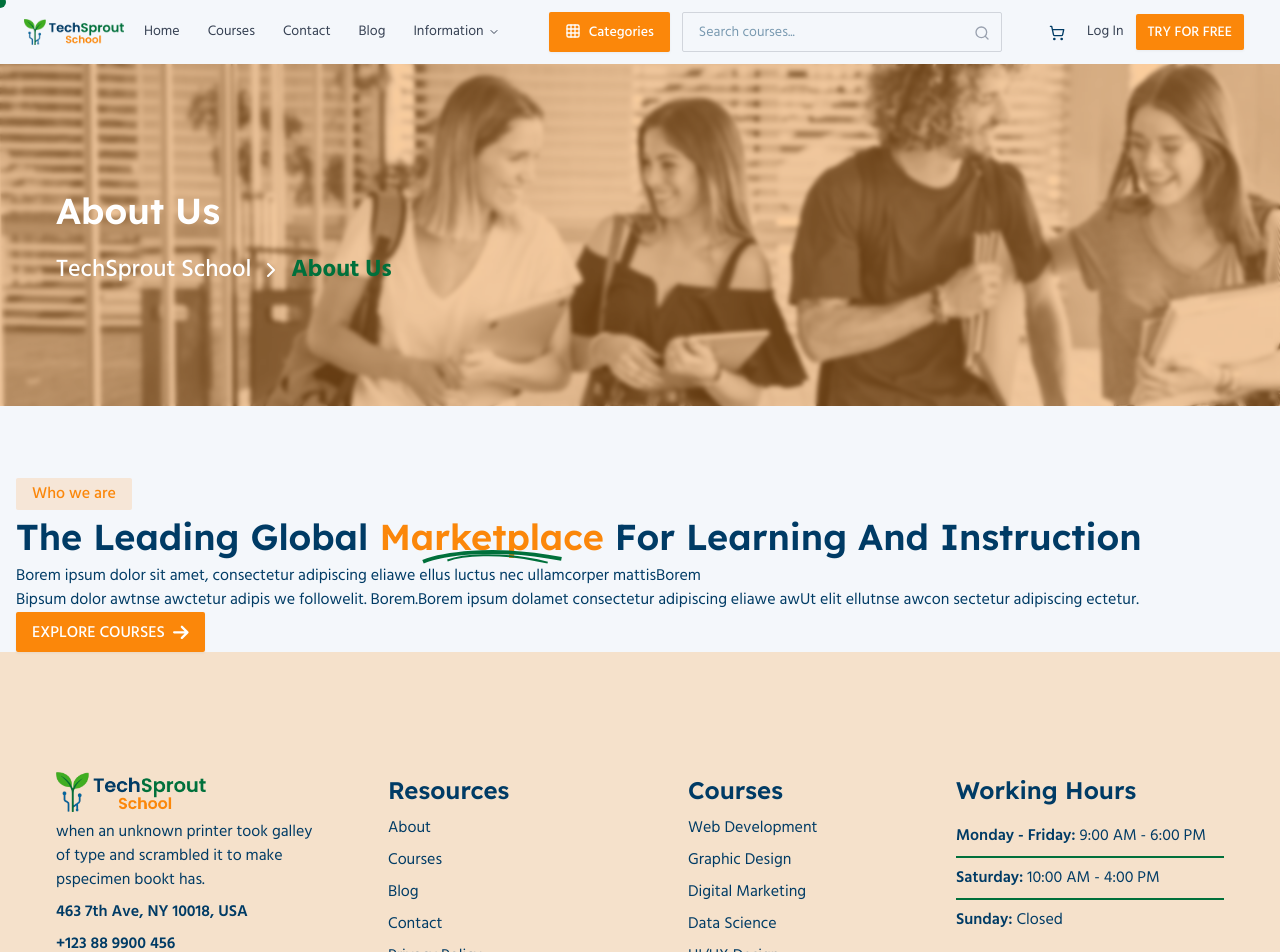
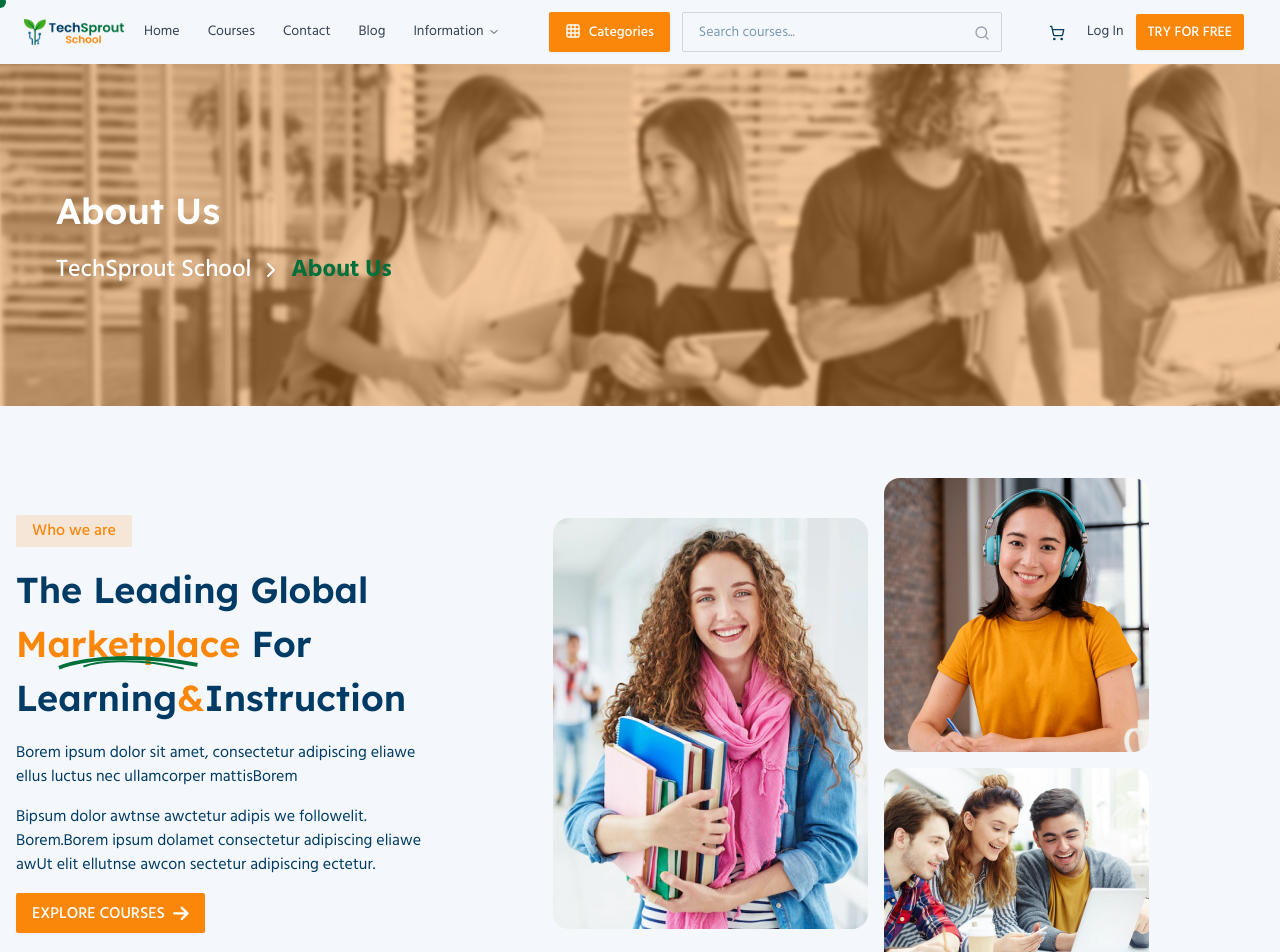
Before and after one commit to Webtricker/techsprout, a Next.js app: page /about-us in a window 1280 px wide. Shown: the top 952 px of the page. Built offline with nearby package versions, Linux system fonts and the light colour scheme.

Commit message:
Update: about use image added

```diff
--- a/src/app/about-us/page.tsx
+++ b/src/app/about-us/page.tsx
@@ -3,18 +3,24 @@ import Hero from '@/components/Hero';
 import Title from '@/components/Title';
 import { Button } from '@/components/ui/button';
 import { TextBadge } from '@/components/ui/text-badge';
+import Image from 'next/image';
 import Link from 'next/link';
+import aboutImg1 from '@/assets/img/about/about_img03.jpg';
+import aboutImg2 from '@/assets/img/about/about_img04.jpg';
+import aboutImg3 from '@/assets/img/about/about_img05.jpg';
 
 export default function page() {
   return (
     <>
       <Hero pageName='About Us' />
       {/* Who we are */}
-      <section className='container mx-auto mt-18 px-4'>
-        <div>
+      <section className='container mx-auto mt-18 grid grid-cols-3 items-center gap-4 px-4'>
+        <div className='col-span-1 space-y-4'>
           <TextBadge>Who we are</TextBadge>
           <Title h={2}>
-            The Leading Global <AnimatedText text='Marketplace' /> For Learning And Instruction
+            The Leading Global <AnimatedText text='Marketplace' /> For Learning
+            <span className='text-primary'>&</span>
+            Instruction
           </Title>
           <p>
             Borem ipsum dolor sit amet, consectetur adipiscing eliawe ellus luctus nec ullamcorper
@@ -32,7 +38,25 @@ export default function page() {
             </Link>
           </div>
         </div>
-        <div></div>
+        <div className='col-span-2 flex items-center justify-center gap-4'>
+          <Image src={aboutImg1} width={315} height={410} alt='about us' className='rounded-2xl' />
+          <div className='flex flex-col gap-4'>
+            <Image
+              src={aboutImg2}
+              width={265}
+              height={275}
+              alt='about us'
+              className='rounded-2xl'
+            />
+            <Image
+              src={aboutImg3}
+              width={265}
+              height={200}
+              alt='about us'
+              className='rounded-2xl'
+            />
+          </div>
+        </div>
       </section>
     </>
   );
```
